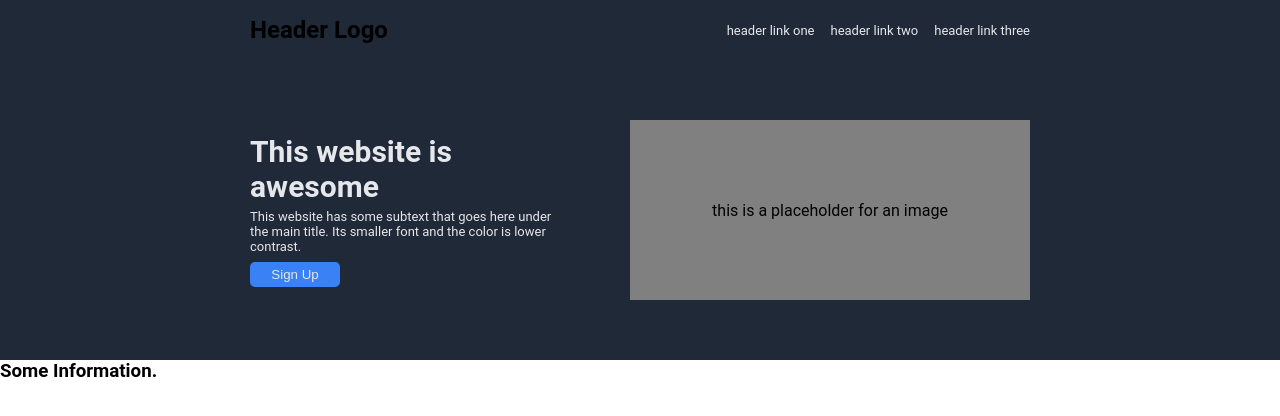
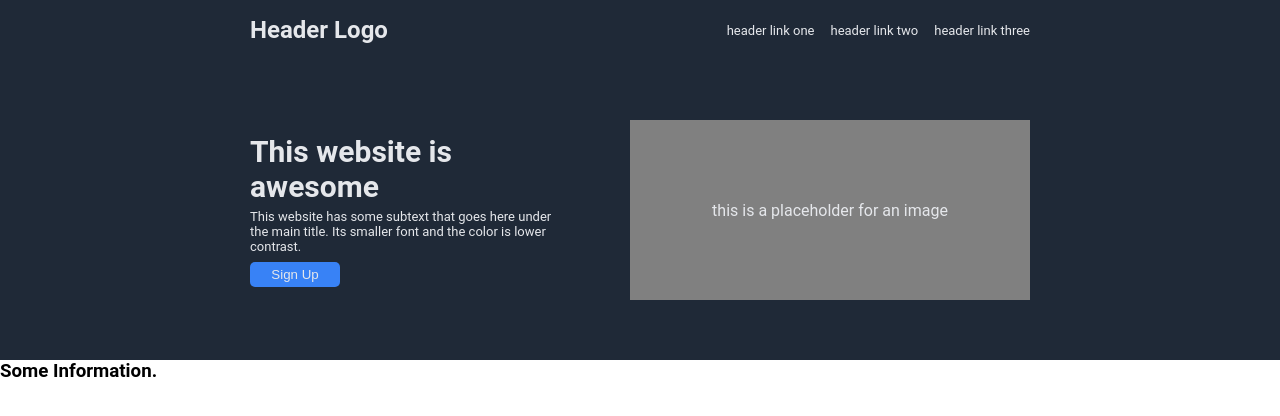
Before and after one commit to satele99/project-landing-page, a plain HTML site: page index.html in a window 1280 px wide. Drawn offline with Linux system fonts and the light colour scheme.

Commit message:
color changes to header logo and image placeholder

```diff
--- a/styles.css
+++ b/styles.css
@@ -18,6 +18,7 @@ header {
 }
 header h1 {
     font-size: 24px;
+    color: #e5e7eb;
 }
 ul, a {
     list-style-type: none;
@@ -70,4 +71,5 @@ main {
     justify-content: center;
     align-items: center;
     width: 400px;
+    color: #e5e7eb;
 }
```
